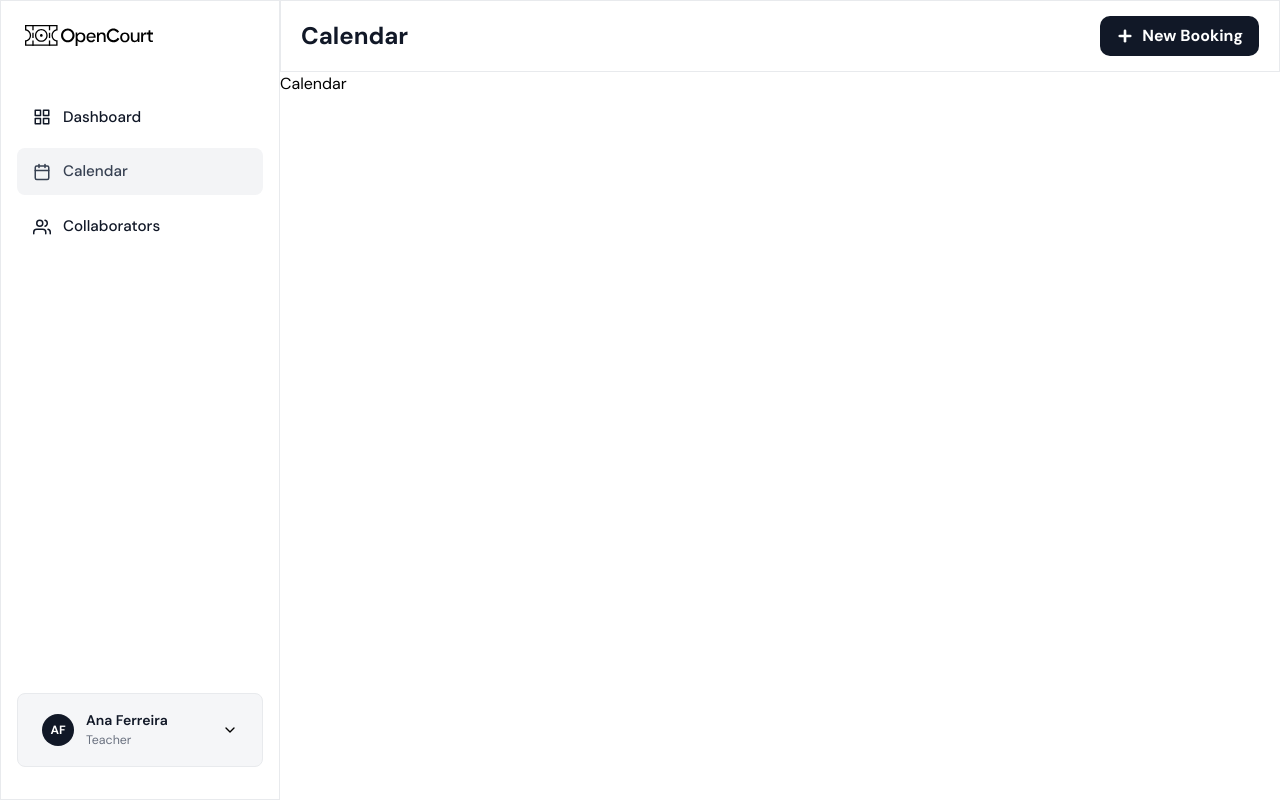
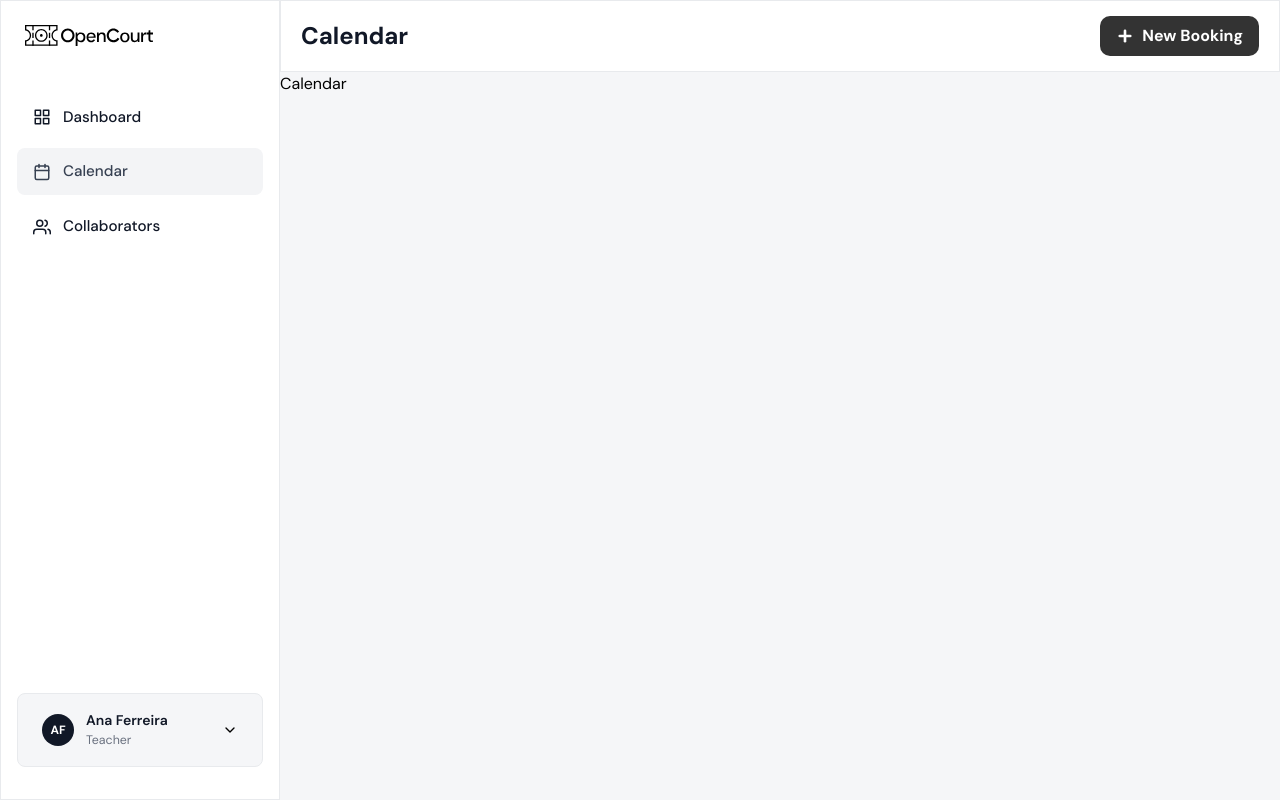
Before and after one commit to OpenCourtApp/OpenCourtApp-Web, a Next.js app: page /calendar in a window 1280 px wide. In both pictures the pointer is over the button "New Booking". Built offline with nearby package versions, Linux system fonts and the light colour scheme.

Commit message:
feat - Adição de cor de fundo correto das páginas

```diff
--- a/src/app/(app)/calendar/calendar.module.css
+++ b/src/app/(app)/calendar/calendar.module.css
@@ -8,6 +8,7 @@
     display: flex;
     flex: 1;
     flex-direction: column;
+    background-color: var(--page);
 }
 
 .btnNewBooking {
@@ -20,3 +21,7 @@
     padding: 0.5rem 1rem !important;
     cursor: pointer;
 }
+
+.btnNewBooking:hover {
+    background-color: var(--text-hover);
+}
--- a/src/app/(app)/dashboard/dashboard.module.css
+++ b/src/app/(app)/dashboard/dashboard.module.css
@@ -8,6 +8,7 @@
     display: flex;
     flex: 1;
     flex-direction: column;
+    background-color: var(--page);
 }
 
 .btnNewBooking {
@@ -20,3 +21,7 @@
     padding: 0.5rem 1rem !important;
     cursor: pointer;
 }
+
+.btnNewBooking:hover {
+    background-color: var(--text-hover);
+}
```
